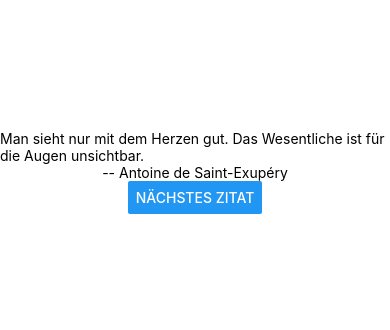
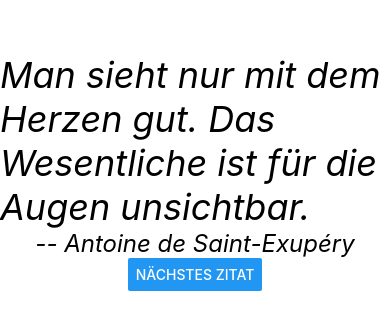
Before and after one commit to StoyanStoyanov1/PetApp-ReactNative, a React Native app in the folder NiceQuotes/: screen / in a window 390 px wide. Shown: the part 250-580 px from the top of the page. Built offline with nearby package versions, Linux system fonts and the light colour scheme.

Commit message:
styleSheet

```diff
--- a/NiceQuotes/components/Qoute.js
+++ b/NiceQuotes/components/Qoute.js
@@ -1,10 +1,21 @@
-import { Text } from 'react-native';
+import { StyleSheet, Text } from 'react-native';
 
 export default function Qoute(props) {
     return (
     <>
-        <Text>{props.text}</Text>
-        <Text>-- {props.author}</Text>
+        <Text style={styles.text}>{props.text}</Text>
+        <Text style={styles.author}>-- {props.author}</Text>
     </>
 )
 }
+
+const styles = StyleSheet.create({
+    text: {
+        fontSize: 36,
+        fontStyle: 'italic'
+    } ,
+    author: {
+        fontSize: 24,
+        fontStyle: 'italic'
+    },
+});
```
